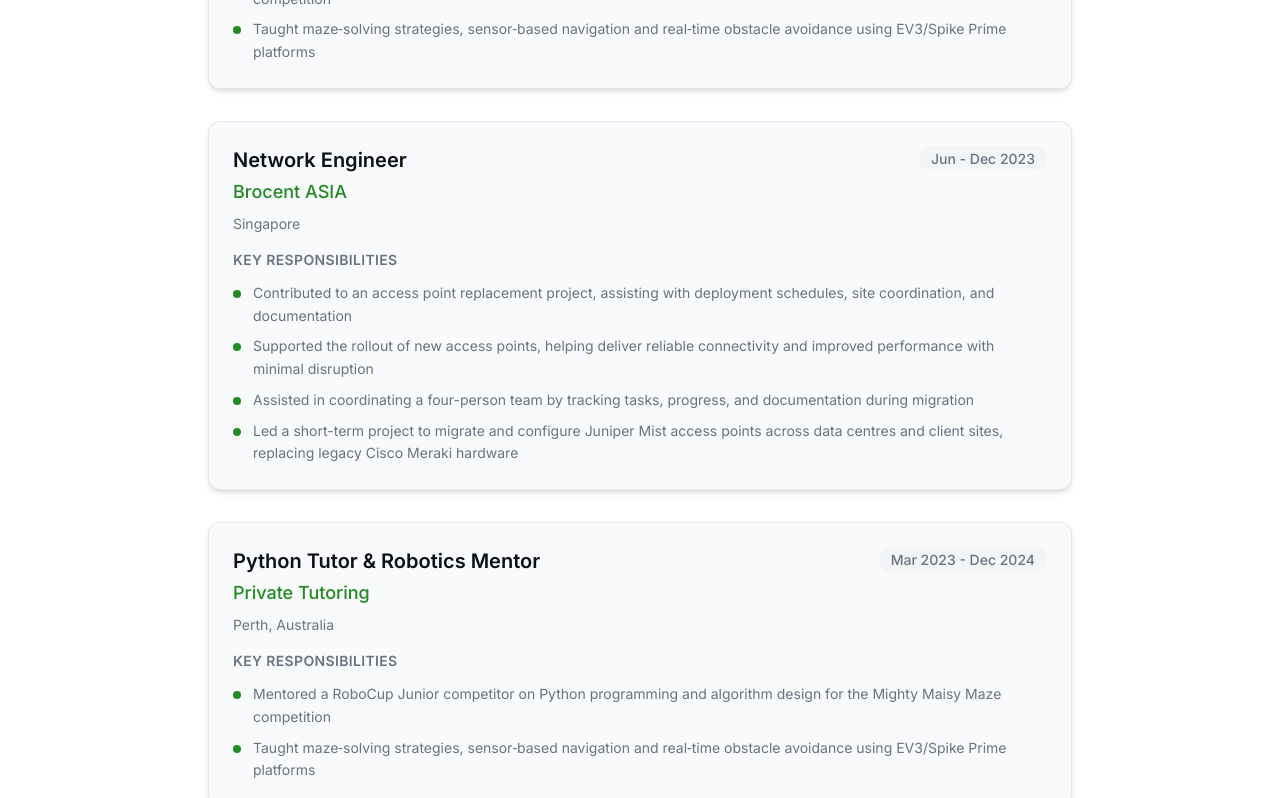
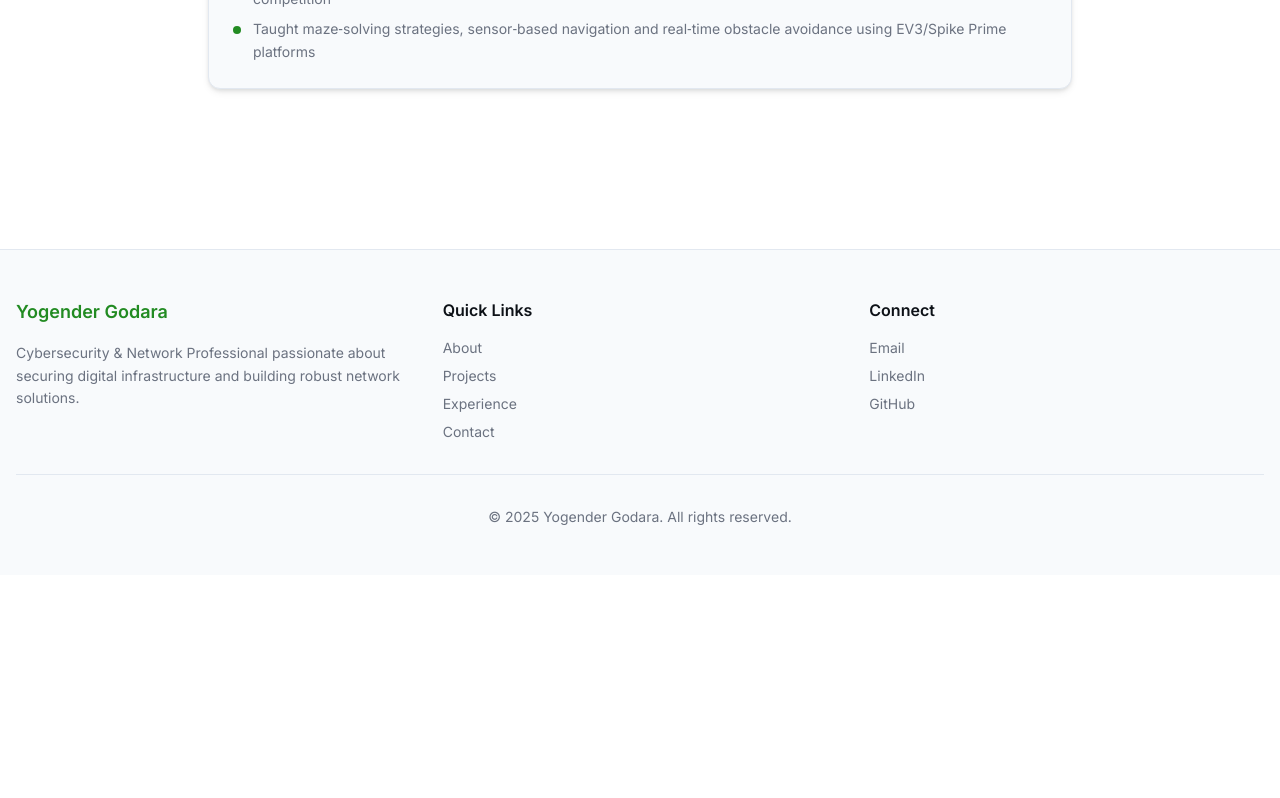
Before and after one commit to yogigodaraa/yogender-professional-portfolio, a Next.js app: page /experience in a window 1280 px wide. Shown: the part 1880-2678 px from the top of the page. After the commit the page ends 2455 px from the top, so only its background shows below. Built offline with nearby package versions, Linux system fonts and the light colour scheme.

Commit message:
chore: remove past experiences from 2023-2024

```diff
--- a/src/data/experience.ts
+++ b/src/data/experience.ts
@@ -105,49 +105,6 @@
       'Developed custom Python maze-solving algorithms',
       'Improved code efficiency by 40%'
     ]
-  },
-  {
-    id: 'network-engineer-brocent',
-    title: 'Network Engineer',
-    company: 'Brocent ASIA',
-    location: 'Singapore',
-    period: 'Jun - Dec 2023',
-    startDate: '2023-06-01',
-    endDate: '2023-12-31',
-    type: 'full-time',
-    responsibilities: [
-      'Contributed to an access point replacement project, assisting with deployment schedules, site coordination, and documentation',
-      'Supported the rollout of new access points, helping deliver reliable connectivity and improved performance with minimal disruption',
-      'Assisted in coordinating a four-person team by tracking tasks, progress, and documentation during migration',
-      'Led a short-term project to migrate and configure Juniper Mist access points across data centres and client sites, replacing legacy Cisco Meraki hardware'
-    ],
-    skills: ['Juniper Mist', 'Cisco Meraki', 'Network Deployment', 'Access Points', 'Project Coordination', 'Site Surveys'],
-    highlights: [
-      'Successfully migrated 50+ access points with zero downtime',
-      'Improved network coverage by 35%',
-      'Led 4-person team coordination',
-      'Completed project 2 weeks ahead of schedule'
-    ]
-  },
-  {
-    id: 'python-tutor-past',
-    title: 'Python Tutor & Robotics Mentor',
-    company: 'Private Tutoring',
-    location: 'Perth, Australia',
-    period: 'Mar 2023 - Dec 2024',
-    startDate: '2023-03-01',
-    endDate: '2024-12-31',
-    type: 'part-time',
-    responsibilities: [
-      'Mentored a RoboCup Junior competitor on Python programming and algorithm design for the Mighty Maisy Maze competition',
-      'Taught maze‑solving strategies, sensor‑based navigation and real‑time obstacle avoidance using EV3/Spike Prime platforms'
-    ],
-    skills: ['Python', 'Robotics', 'EV3/Spike Prime', 'Maze Solving', 'Algorithm Design', 'Mentoring'],
-    highlights: [
-      'Student qualified for RoboCup Junior National Finals',
-      'Developed custom Python maze-solving algorithms',
-      'Improved code efficiency by 40%'
-    ]
   }
 ];
 
```
